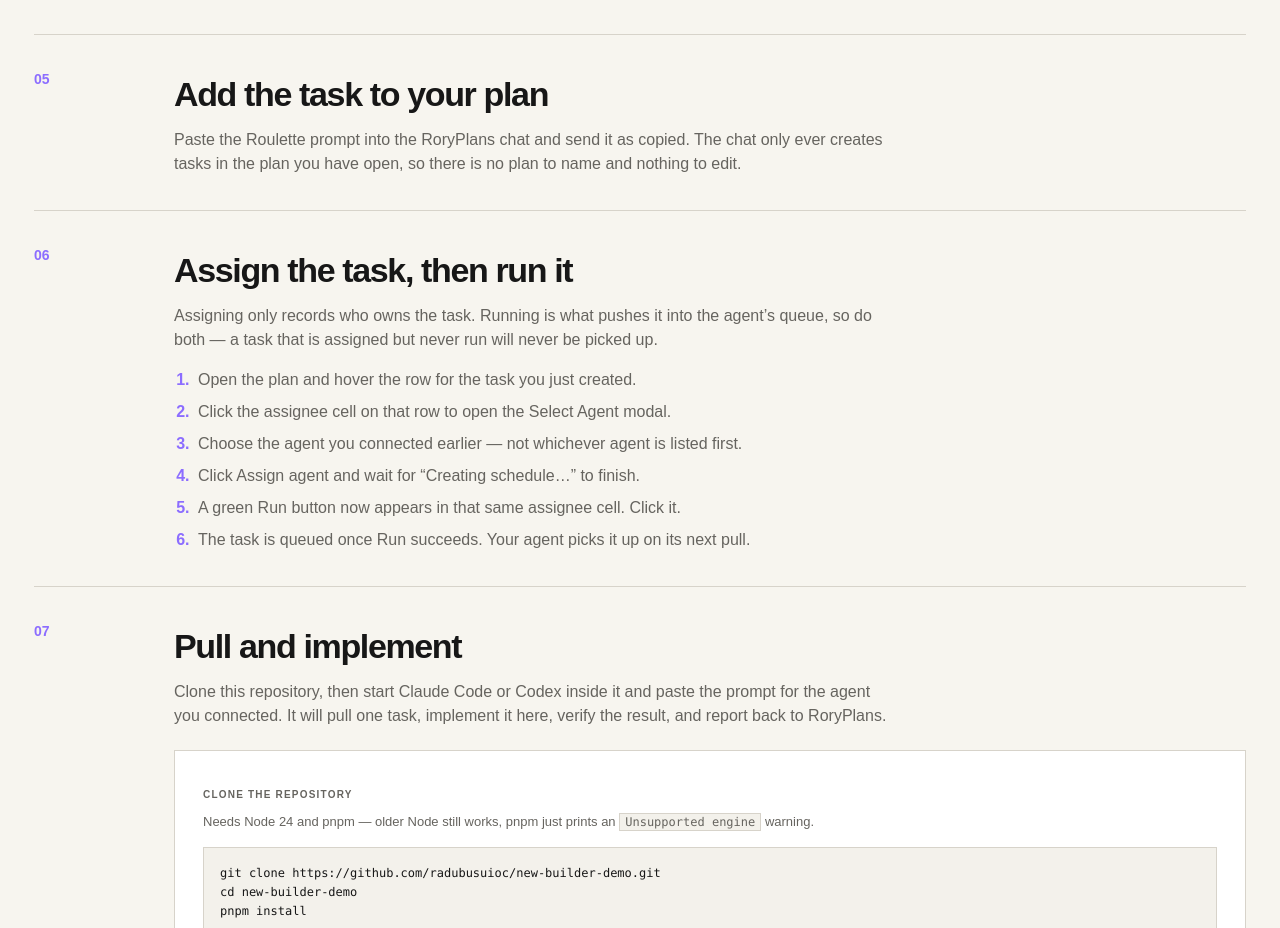
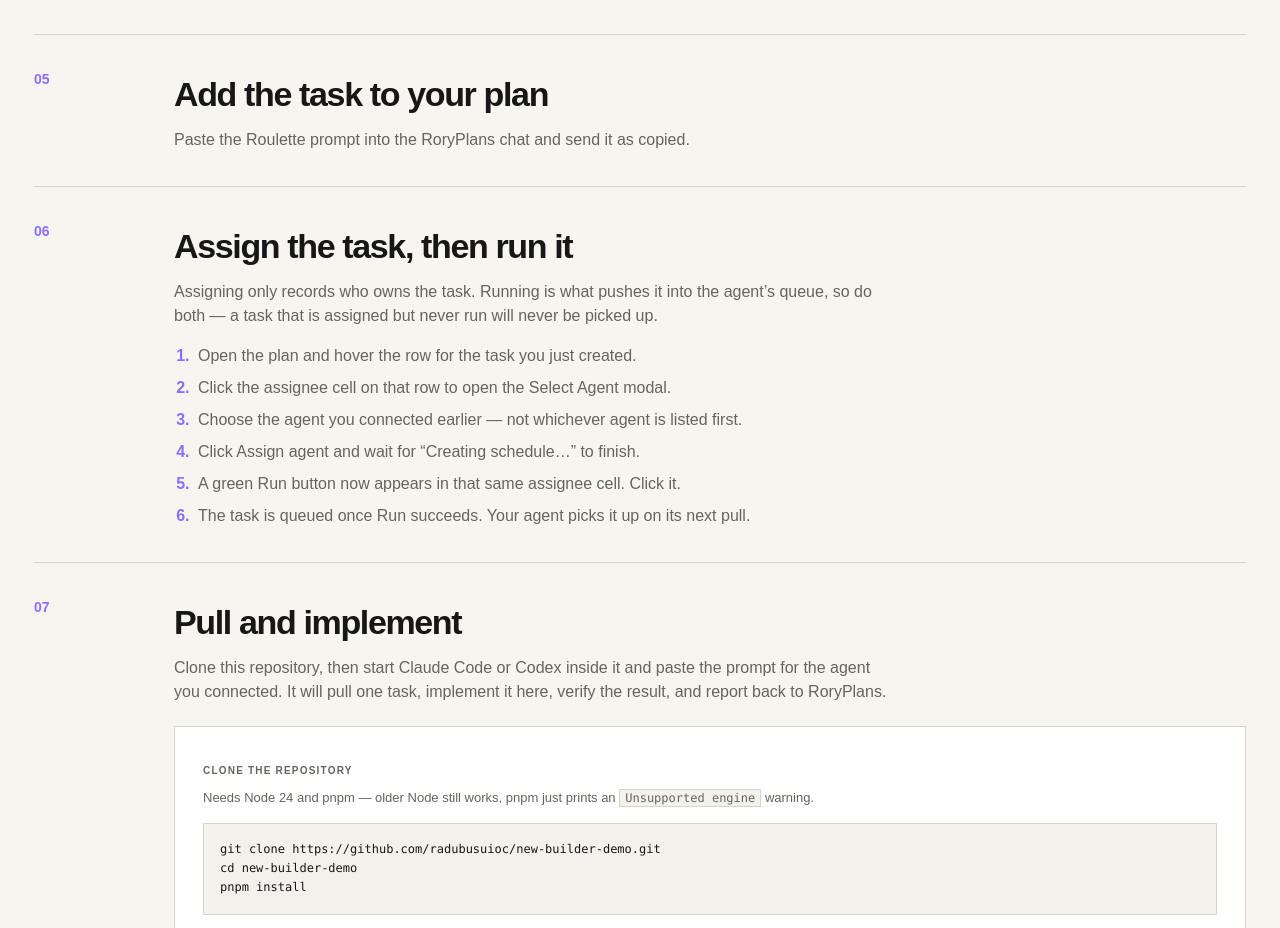
Before and after one commit to radubusuioc/new-builder-demo, a Next.js app: page / in a window 1280 px wide. Shown: the part 3203-4131 px from the top of the page. Built offline with nearby package versions, Linux system fonts and the light colour scheme.

Commit message:
Clarify task addition instructions by removing the implication of naming a plan in the prompt. The updated body now states to paste the Roulette prompt into the RoryPlans chat as copied, aligning with the functionality of the chat.

```diff
--- a/app/page.tsx
+++ b/app/page.tsx
@@ -47,7 +47,7 @@ const steps = [
   {
     id: "create-task",
     title: "Add the task to your plan",
-    body: "Paste the Roulette prompt into the RoryPlans chat and send it as copied. The chat only ever creates tasks in the plan you have open, so there is no plan to name and nothing to edit.",
+    body: "Paste the Roulette prompt into the RoryPlans chat and send it as copied.",
   },
   {
     title: "Assign the task, then run it",
```
